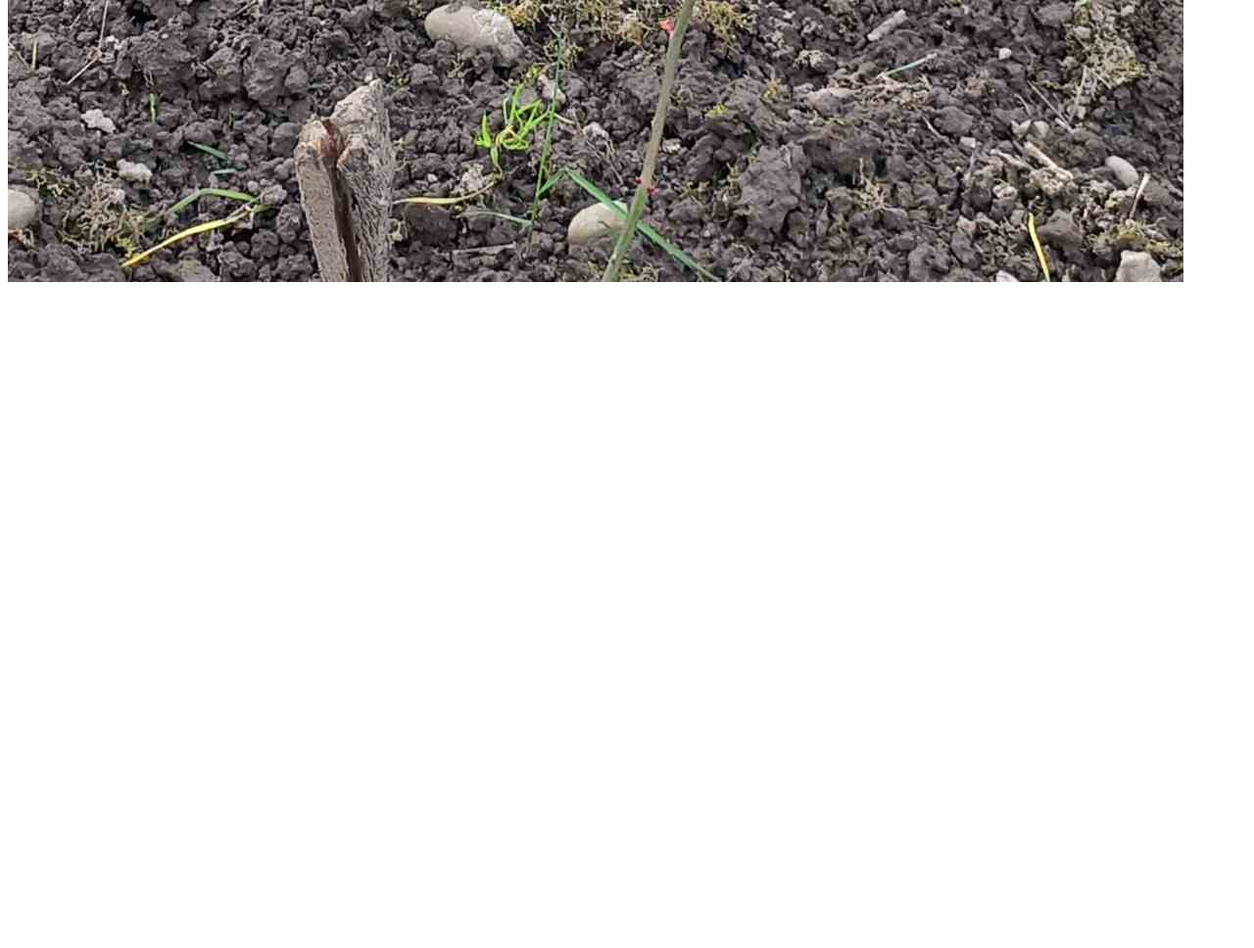
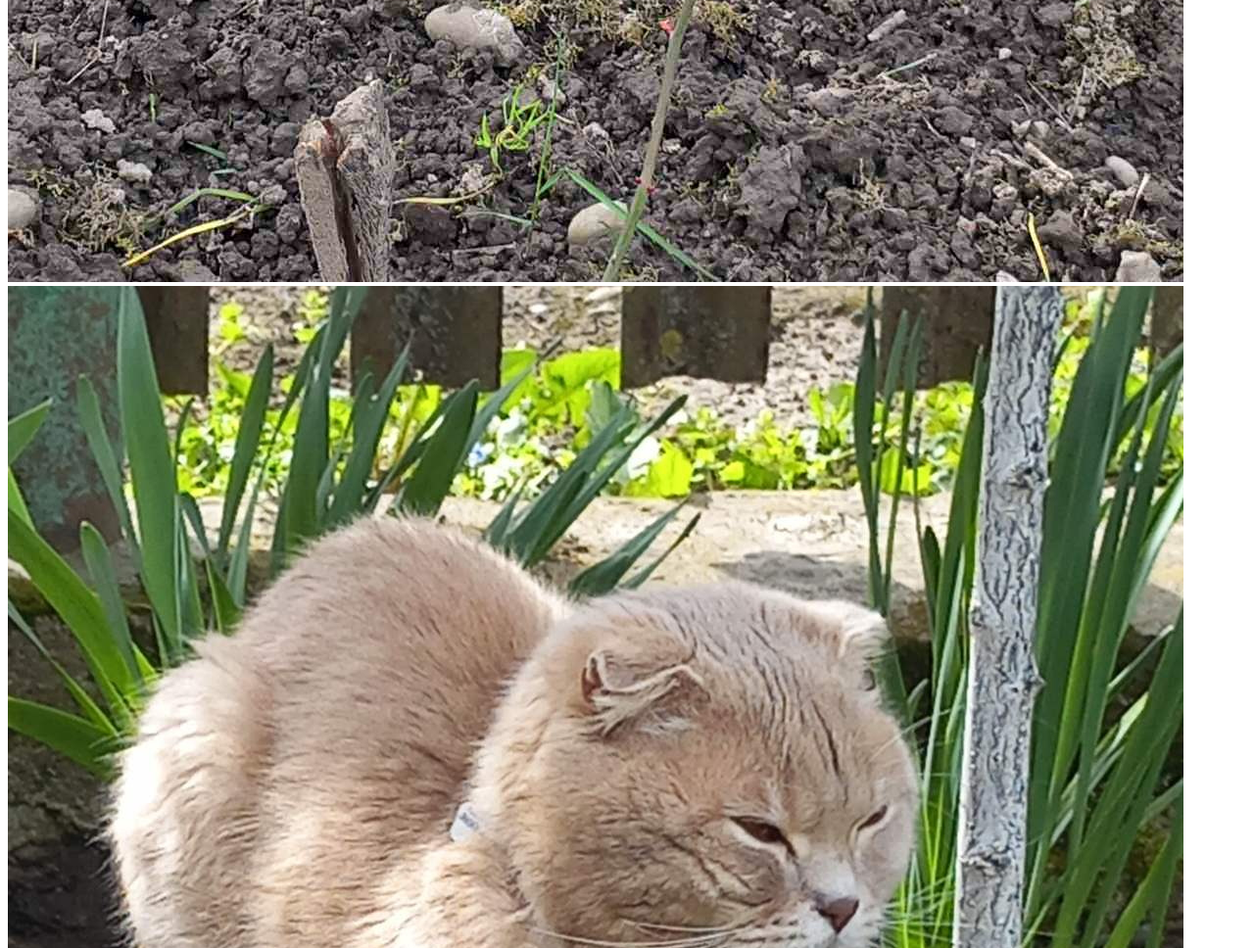
Before and after one commit to Alien1987/cool-kitties, a plain HTML site: page index.html in a window 1280 px wide. Shown: the part 1392-2360 px from the top of the page at 98% size. Before the commit the page ends 1692 px from the top, so only its background shows below. Drawn offline with Linux system fonts and the light colour scheme.

Commit message:
Added grumpy cat

```diff
--- a/index.html
+++ b/index.html
@@ -10,5 +10,6 @@
 <body>
 <h1> Here will be kitties </h1>
 <img src="img/1.jpg" alt="Nice cat">
+<img src="img/2.jpg" alt="Grumpy cat">
 </body>
 </html>
```
Also changed, not shown: Img/2.jpg (added).
